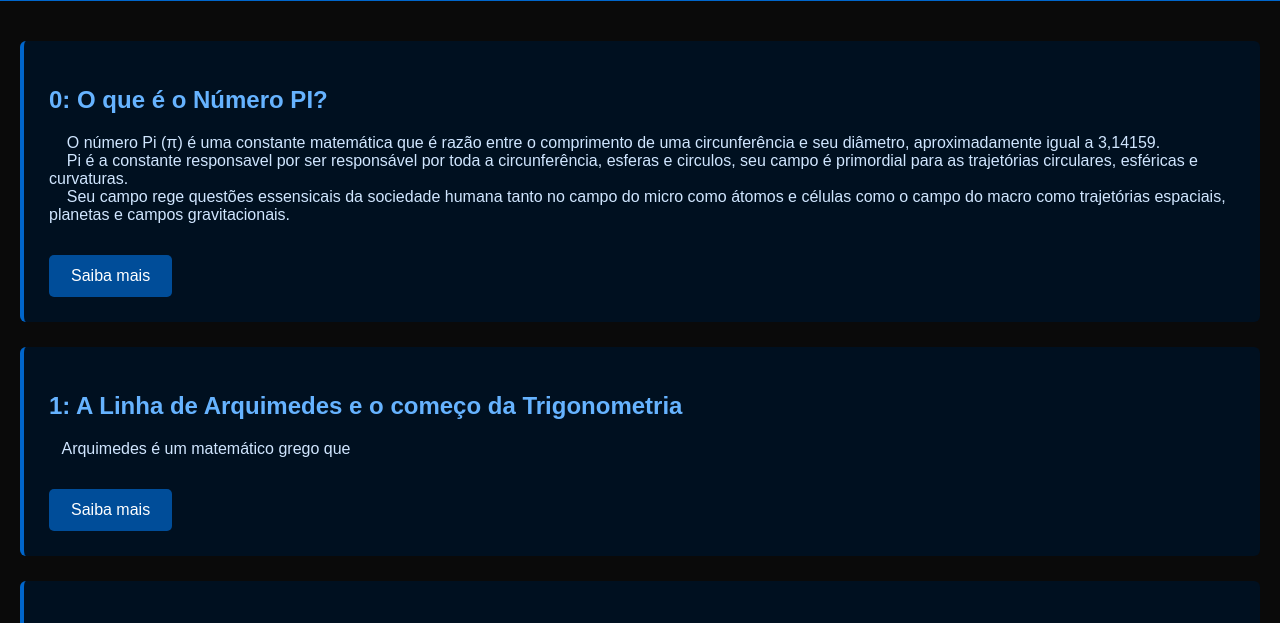
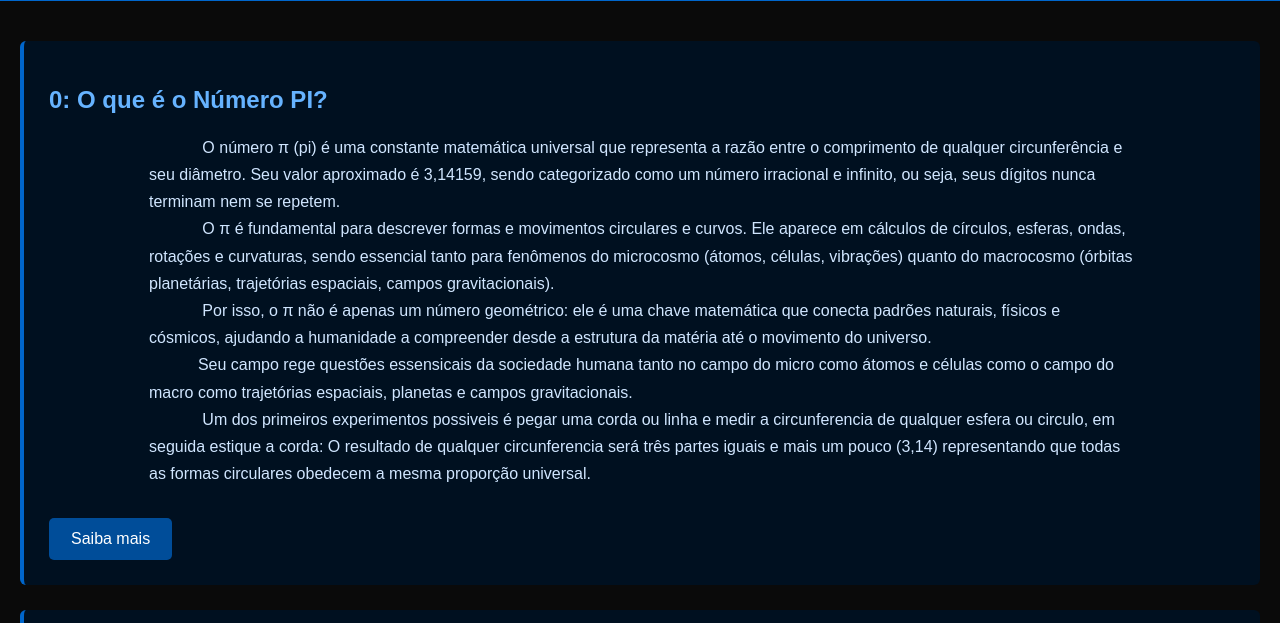
Before and after one commit to 1yong3/Racionalidade-do-Numero-PI, a plain HTML site: page mais_conteudo/maisconteudo.html in a window 1280 px wide. Shown: the part 149-772 px from the top of the page. Drawn offline with Linux system fonts and the light colour scheme.

Commit message:
Add files via upload

```diff
--- a/mais_conteudo/conteudo.css
+++ b/mais_conteudo/conteudo.css
@@ -28,7 +28,13 @@ header::before {
     opacity: 0.2;
     z-index: 0;
 }
-
+.texto{
+  line-height: 1.7;
+  padding: 0px 100px;
+}
+.linha{
+    text-align: center;
+}
 
 header h1 {
     color: #66b3ff;
--- a/mais_conteudo/maisconteudo.html
+++ b/mais_conteudo/maisconteudo.html
@@ -26,18 +26,27 @@
 
     <section class="secao">
             <h2>0: O que é o Número PI?</h2>
-            <p>
-                &nbsp &nbsp O número Pi (π) é uma constante matemática que é razão entre o comprimento de uma circunferência e seu diâmetro, aproximadamente igual a 3,14159.<br>
-                &nbsp &nbsp Pi é a constante responsavel por ser responsável por toda a circunferência, esferas e circulos, seu campo é primordial para as trajetórias circulares, esféricas e curvaturas. <br>
-                &nbsp &nbsp Seu campo rege questões essensicais da sociedade humana tanto no campo do micro como átomos e células como o campo do macro como trajetórias espaciais, planetas e campos gravitacionais.
+            <p class="texto">
+        &nbsp &nbsp &nbsp &nbsp &nbsp &nbsp O número π (pi) é uma constante matemática universal que representa a razão entre o comprimento de qualquer circunferência e seu diâmetro. Seu valor aproximado é 3,14159, sendo categorizado como um número irracional e infinito, ou seja, seus dígitos nunca terminam nem se repetem.<br>
+    &nbsp &nbsp &nbsp &nbsp &nbsp &nbsp O π é fundamental para descrever formas e movimentos circulares e curvos. Ele aparece em cálculos de círculos, esferas, ondas, rotações e curvaturas, sendo essencial tanto para fenômenos do microcosmo (átomos, células, vibrações) quanto do macrocosmo (órbitas planetárias, trajetórias espaciais, campos gravitacionais).<br>
+   &nbsp &nbsp &nbsp &nbsp &nbsp &nbsp Por isso, o π não é apenas um número geométrico: ele é uma chave matemática que conecta padrões naturais, físicos e cósmicos, ajudando a humanidade a compreender desde a estrutura da matéria até o movimento do universo. <br>
+    &nbsp &nbsp &nbsp &nbsp &nbsp &nbspSeu campo rege questões essensicais da sociedade humana tanto no campo do micro como átomos e células como o campo do macro como trajetórias espaciais, planetas e campos gravitacionais.<br>
+   &nbsp &nbsp &nbsp &nbsp &nbsp &nbsp Um dos primeiros experimentos possiveis é pegar uma corda ou linha e medir a circunferencia de qualquer esfera ou circulo, em seguida estique a corda: O resultado de qualquer circunferencia será três partes iguais e mais um pouco (3,14) representando que todas as formas circulares obedecem a mesma proporção universal.
+
             </p>
             <button class="btn">Saiba mais</button>
         </section>
 
         <section class="secao">
-            <h2>1: A Linha de Arquimedes e o começo da Trigonometria</h2>
-            <p>
-                &nbsp&nbsp Arquimedes é um matemático grego que
+            <h2>1: Arquimedes e o começo da Trigonometria</h2>
+            <p class="texto">
+                &nbsp&nbsp  Arquimedes de Siracusa (c. 287–212 a.C.) foi um dos primeiros matemáticos da história a estudar o número π de forma rigorosa.<br>
+              &nbsp&nbsp &nbsp&nbsp  Ele não usava o símbolo π, mas investigava a razão entre a circunferência e o diâmetro de um círculo. <br>
+            &nbsp&nbsp &nbsp&nbsp Seu grande feito foi criar um método geométrico para estimar o valor de π, conhecido como método da exaustão: <br>
+            &nbsp&nbsp &nbsp&nbsp Arquimedes desenhava polígonos regulares dentro e fora de um círculo, começando com hexágonos e foi dobrando o número de lados até chegar a polígonos de 96 lados, comparando os perímetros desses polígonos com a circunferência, ele obteve limites para π. <br>
+             &nbsp&nbsp &nbsp&nbsp Sua ideia de conceito com poligonos foi um embrião ao começo da Trigonometria, embora Arquimedes não estivesse totalmente correto sobre os valores e as fronteiras do numero PI, seu trabalho foi essencial para avançar os estudos matématicos sobre PI, respondendo a pergunta :
+             <br> <p class="linha">Como um ângulo determina um comprimento?"</p>
+
             </p>
             <button class="btn">Saiba mais</button>
         </section>
```
